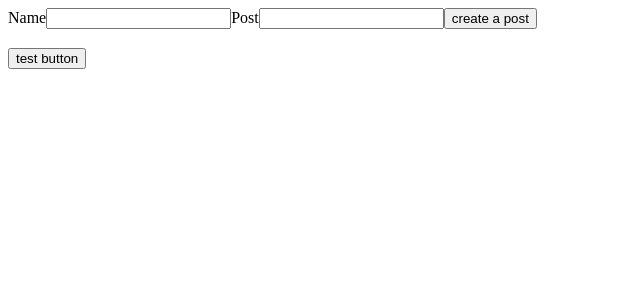
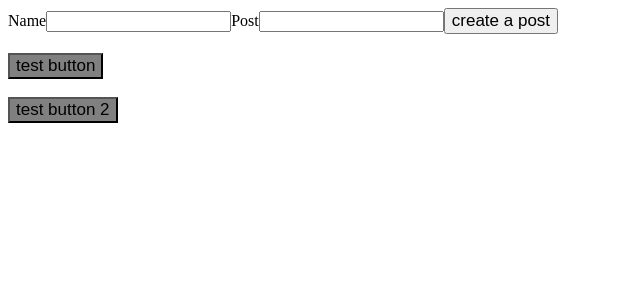
Before and after one commit to Byakuya91/Social-Feed, a React (Create React App) app: page / in a window 1280 px wide. Shown: the top 300 px of the page, without its empty margins (0-640 px from the left). Built offline with nearby package versions, Linux system fonts and the light colour scheme.

Commit message:
I've successfully implemented the handleClick function in the Custom button component and got it working. I will now proceed to making sure only one button when active remains inactive and vice versa.

```diff
--- a/src/App.js
+++ b/src/App.js
@@ -24,6 +24,10 @@ function App() {
       <DisplayPosts parentPosts={posts} />
       <span>
         <CustomButton message="test button" />
+      </span>{" "}
+      <br></br>
+      <span>
+        <CustomButton message="test button 2" />
       </span>
     </div>
   );
--- a/src/Components/CreatePost/CreatePost.jsx
+++ b/src/Components/CreatePost/CreatePost.jsx
@@ -24,7 +24,7 @@ const CreatePosts = (props) => {
        <input type="text" value={name}  onChange ={(event)=> setName(event.target.value) }/>
        <labeL>Post</labeL>
        <input type="text" value={post}onChange ={(event)=> setPost(event.target.value) } />
-       <button type='submit'>create a post </button>
+       <button type='submit' >create a post </button>
     </form>
 
 
--- a/src/Components/CustomButton/CustomButton.css
+++ b/src/Components/CustomButton/CustomButton.css
@@ -0,0 +1,22 @@
+button{
+
+    text-align: center;
+    display: inline;
+    font-size: 17px;
+
+}
+
+/* When the button is not pushed  */
+.inactive{
+    background-color: gray;
+
+
+}
+
+/* When the button IS pushed  */
+.active{
+    background-color: blue;
+    color: white;
+
+
+}
--- a/src/Components/CustomButton/CustomButton.jsx
+++ b/src/Components/CustomButton/CustomButton.jsx
@@ -3,10 +3,25 @@ import "./CustomButton.css";
 
 
 const CustomButton = (props) => {
+
+    // state variables for updating the button whenever it is pushed.
+    const [buttonClass,setButtonClass ] = useState("inactive");
+
+     // function to turn the button to active or inactive
+     function handleClick(){
+       if(buttonClass === "inactive"){
+           setButtonClass("active");
+       }
+       else{
+           setButtonClass("inactive");
+       }
+
+     }
+
     return (
 
       <div>
-          <button>{props.message}</button>
+          <button className={buttonClass}  onClick={handleClick}>{props.message}</button>
       </div>
 
      );
```
